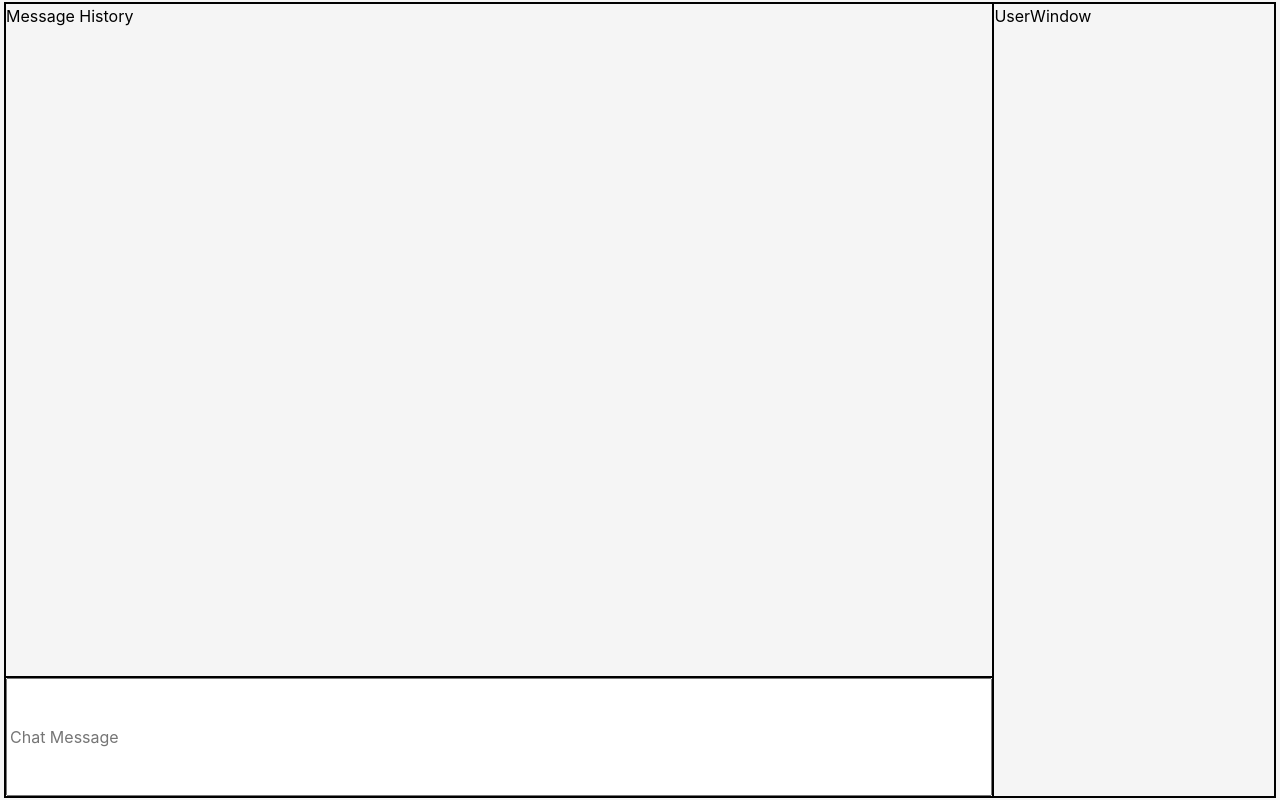
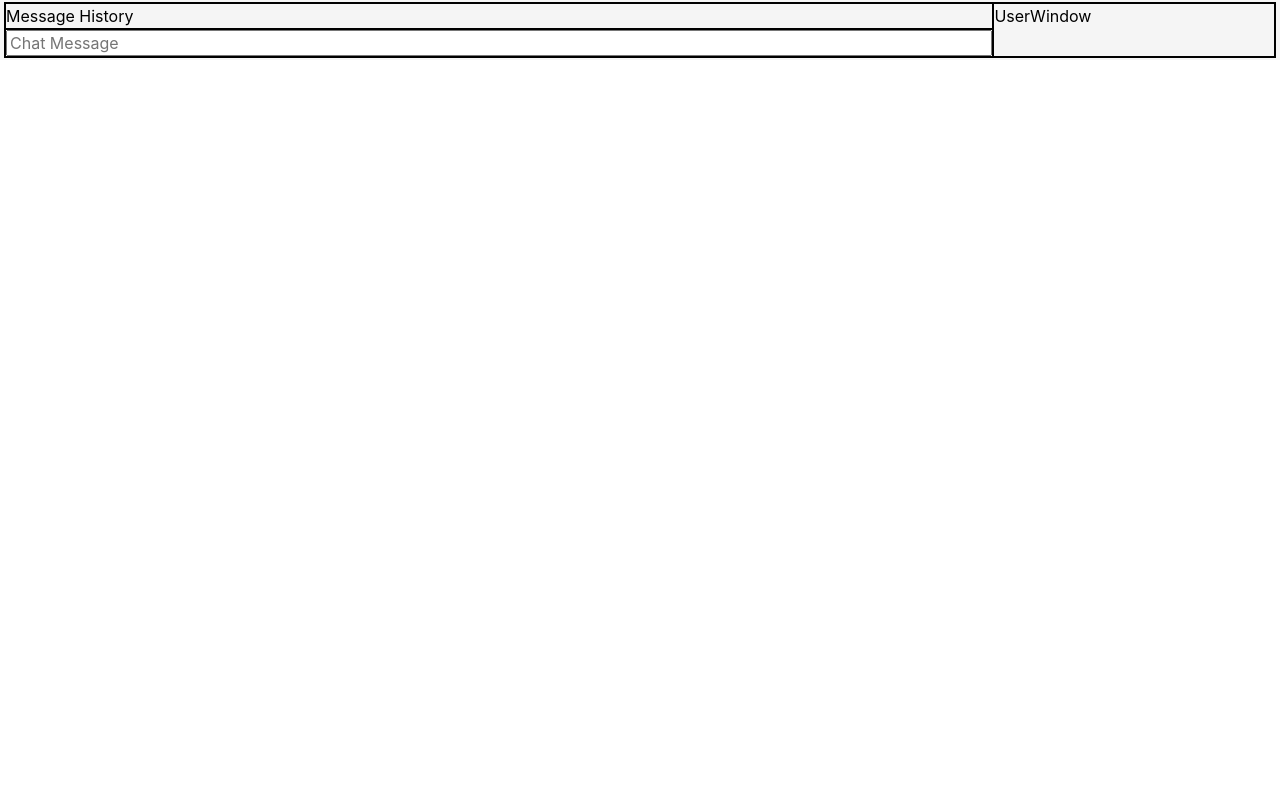
Before and after one commit to macolby14/chat, a React (Create React App) app in the folder frontend/: page / in a window 1280 px wide. Built offline with nearby package versions, Linux system fonts and the light colour scheme.

Commit message:
fix - change app to div not body

```diff
--- a/frontend/src/App.tsx
+++ b/frontend/src/App.tsx
@@ -7,14 +7,14 @@ import { UserWindow } from './components/UserWindow';
 
 function App() {
   return (
-    <body className="App">
+    <div className="App">
       <div className="ChatWindowContainer">
         <ChatWindow />
       </div>
       <div className="UserWindowContainer">
         <UserWindow />
       </div>
-    </body>
+    </div>
   );
 }
 
```
